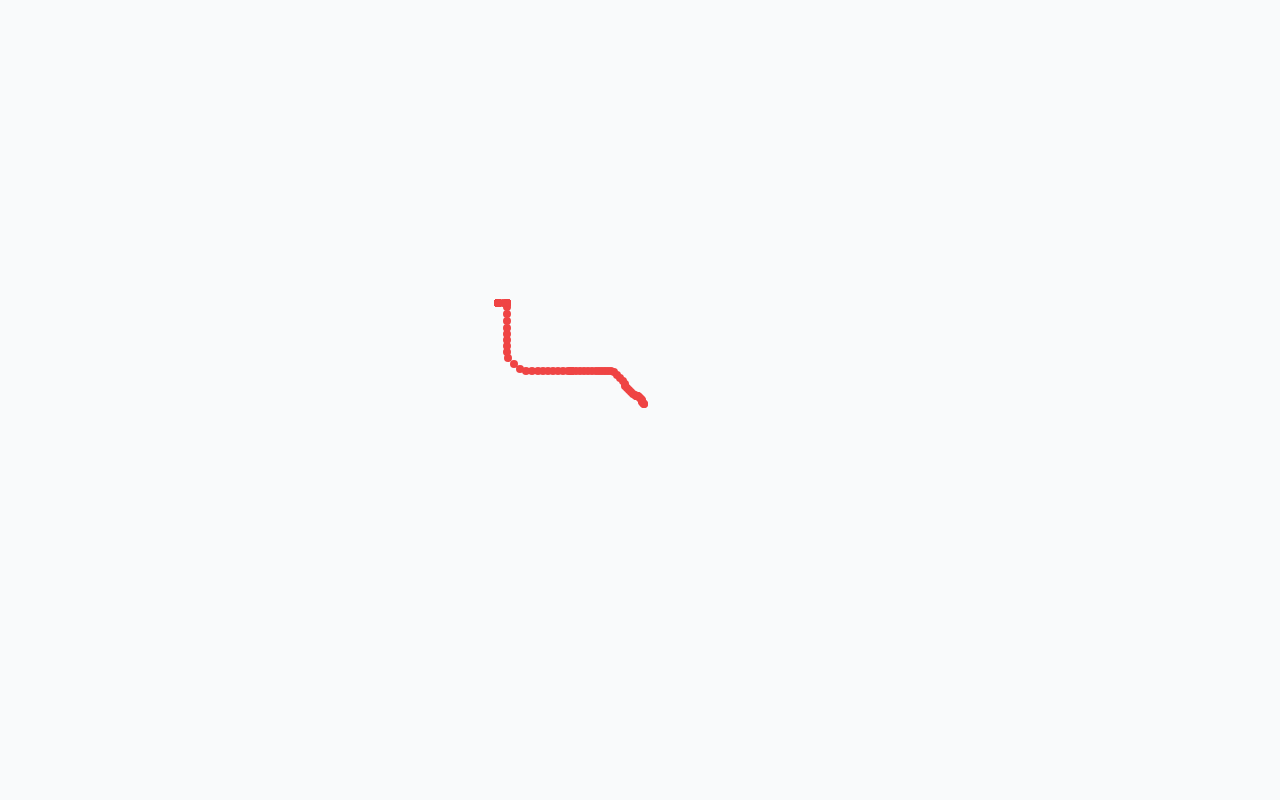
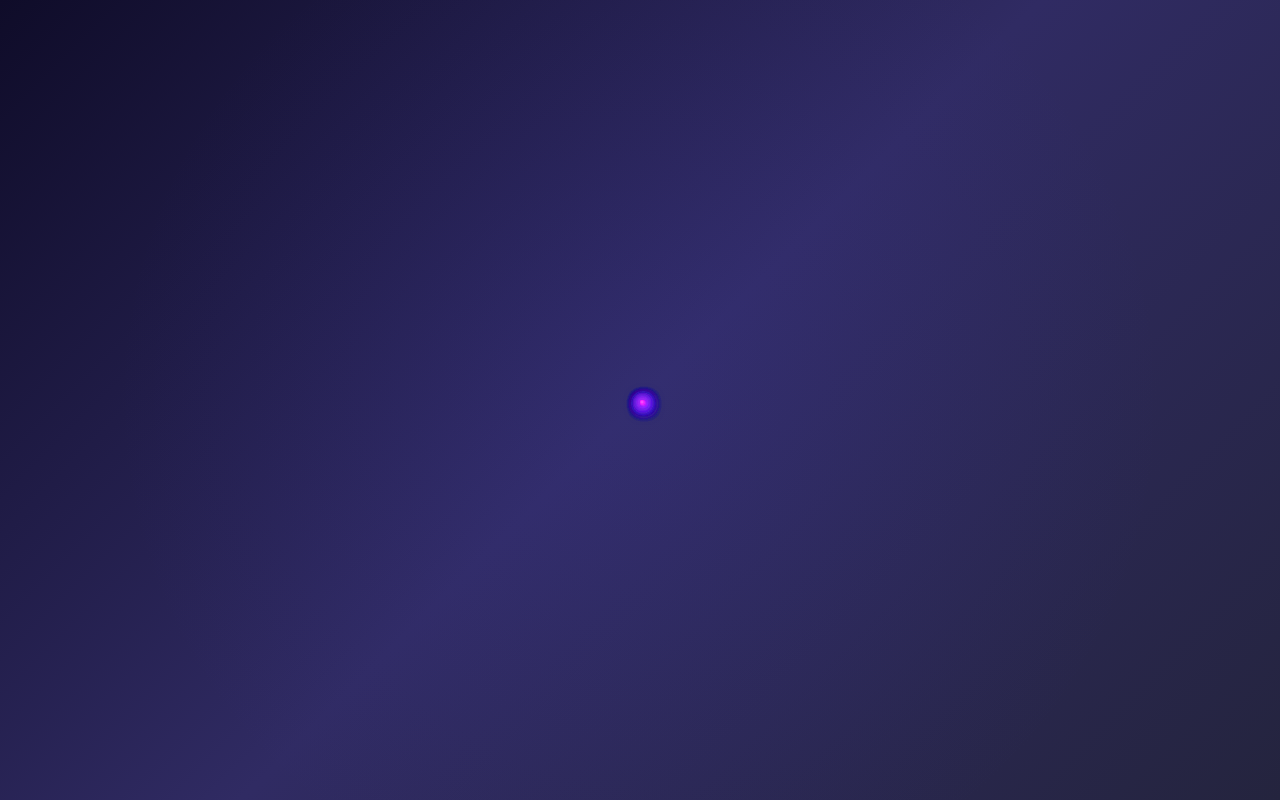
Before and after one commit to s-rayyan/particles, a plain HTML site: page index.html in a window 1280 px wide. Drawn offline with nearby package versions, Linux system fonts and the light colour scheme.

Commit message:
UI Update

```diff
--- a/index.html
+++ b/index.html
@@ -4,13 +4,13 @@
 <head>
     <meta charset="UTF-8">
     <meta name="viewport" content="width=device-width, initial-scale=1.0">
-    <title>My Project</title>
+    <title>Particle Trail</title>
     <script src="https://cdn.tailwindcss.com"></script>
     <link rel="stylesheet" href="styles.css">
 </head>
 
-<body class="bg-gray-50 min-h-screen">
-    <div class="main container w-screen min-h-screen px-4 py-8 relative overflow-hidden">
+<body class="min-h-screen overflow-hidden">
+    <div class="main w-screen h-screen relative overflow-hidden">
 
     </div>
     <script src="script.js"></script>
--- a/script.js
+++ b/script.js
@@ -2,45 +2,88 @@
 document.addEventListener('DOMContentLoaded', function () {
     var mouseX = window.innerWidth / 2;
     var mouseY = window.innerHeight / 2;
+    const particles = [];
+    const particleCount = 80;
 
-    for (let i = 0; i < 100; i++) {
+    // Create particles with gradient colors and sizes
+    function createParticle(index) {
         const div = document.createElement('div');
-        div.classList.add(...("w-2 h-2 bg-red-500 box absolute rounded").split(" "));
-        // Set random initial position
-        div.style.left = Math.random() * window.innerWidth + 'px';
-        div.style.top = Math.random() * window.innerHeight + 'px';
-        const speed = 1 + i / 10;
-        div.setAttribute('data-speed', speed);
-        div.setAttribute('data-num', i);
+        div.classList.add('particle', 'box', 'absolute', 'rounded-full');
+        div.setAttribute('data-speed', 5 + index * 0.15);
+        div.setAttribute('data-num', index);
+
+        // Calculate size and opacity (smaller and more transparent as trail gets longer)
+        const size = Math.max(3, 8 - index * 0.05);
+        const opacity = Math.max(0.2, 1 - index * 0.01);
+
+        div.style.width = size + 'px';
+        div.style.height = size + 'px';
+        div.style.opacity = opacity;
+
+        // Gradient color from blue to purple to pink
+        const hue = 240 + (index / particleCount) * 60; // 240 (blue) to 300 (magenta)
+        div.style.background = `radial-gradient(circle, hsl(${hue}, 100%, 70%) 0%, hsl(${hue}, 100%, 50%) 100%)`;
+        div.style.boxShadow = `0 0 ${size * 2}px hsla(${hue}, 100%, 60%, 0.6)`;
+
+        // Set initial position to center
+        div.style.left = window.innerWidth / 2 + 'px';
+        div.style.top = window.innerHeight / 2 + 'px';
+
+        particles.push(div);
         document.querySelector(".main").appendChild(div);
+        return div;
     }
 
+    // Initialize particles
+    for (let i = 0; i < particleCount; i++) {
+        createParticle(i);
+    }
+
+    // Track mouse position
     document.addEventListener('mousemove', e => {
         mouseX = e.clientX;
         mouseY = e.clientY;
     });
 
+    // Handle window resize
+    let windowWidth = window.innerWidth;
+    let windowHeight = window.innerHeight;
+    window.addEventListener('resize', () => {
+        windowWidth = window.innerWidth;
+        windowHeight = window.innerHeight;
+    });
 
-    setInterval(() => {
-        const boxes = document.querySelectorAll('.box');
-        for (let i = 0; i < boxes.length; i++) {
-            const box = boxes[i];
-            let left = box.style.left ? parseInt(box.style.left.replace('px', '')) : 0;
-            let top = box.style.top ? parseInt(box.style.top.replace('px', '')) : 0;
+    // Animation loop with requestAnimationFrame for smoother performance
+    function animate() {
+        for (let i = 0; i < particles.length; i++) {
+            const particle = particles[i];
+            let left = particle.style.left ? parseFloat(particle.style.left.replace('px', '')) : windowWidth / 2;
+            let top = particle.style.top ? parseFloat(particle.style.top.replace('px', '')) : windowHeight / 2;
 
-            const speed = parseFloat(box.getAttribute('data-speed')) || 50;
-            if (i == 0) {
-                box.style.left = mouseX + "px";
-                box.style.top = mouseY + "px";
-                continue;
-            }
-            const prev = document.querySelector(`[data-num='${i - 1}']`);
-            if (prev) {
-                const px = parseInt(prev.style.left.replace("px", "")) || 0;
-                const py = parseInt(prev.style.top.replace("px", "")) || 0;
-                box.style.left = left + (px - left) / speed + 'px';
-                box.style.top = top + (py - top) / speed + 'px';
+            const speed = parseFloat(particle.getAttribute('data-speed')) || 5;
+
+            if (i === 0) {
+                // First particle follows mouse
+                particle.style.left = mouseX + 'px';
+                particle.style.top = mouseY + 'px';
+            } else {
+                // Other particles follow the previous particle
+                const prev = particles[i - 1];
+                if (prev) {
+                    const px = prev.style.left ? parseFloat(prev.style.left.replace('px', '')) : windowWidth / 2;
+                    const py = prev.style.top ? parseFloat(prev.style.top.replace('px', '')) : windowHeight / 2;
+
+                    // Smooth interpolation
+                    const newX = left + (px - left) / speed;
+                    const newY = top + (py - top) / speed;
+
+                    particle.style.left = newX + 'px';
+                    particle.style.top = newY + 'px';
+                }
             }
         }
-    }, 16); // ~60fps (16ms per frame)
+        requestAnimationFrame(animate);
+    }
+
+    animate();
 });
--- a/styles.css
+++ b/styles.css
@@ -0,0 +1,14 @@
+body {
+    background: linear-gradient(135deg, #0f0c29 0%, #302b63 50%, #24243e 100%);
+    margin: 0;
+    padding: 0;
+}
+
+.main {
+    background: radial-gradient(circle at center, rgba(79, 70, 229, 0.1) 0%, transparent 70%);
+}
+
+.particle {
+    transition: opacity 0.3s ease, transform 0.3s ease;
+    will-change: transform;
+}
```
